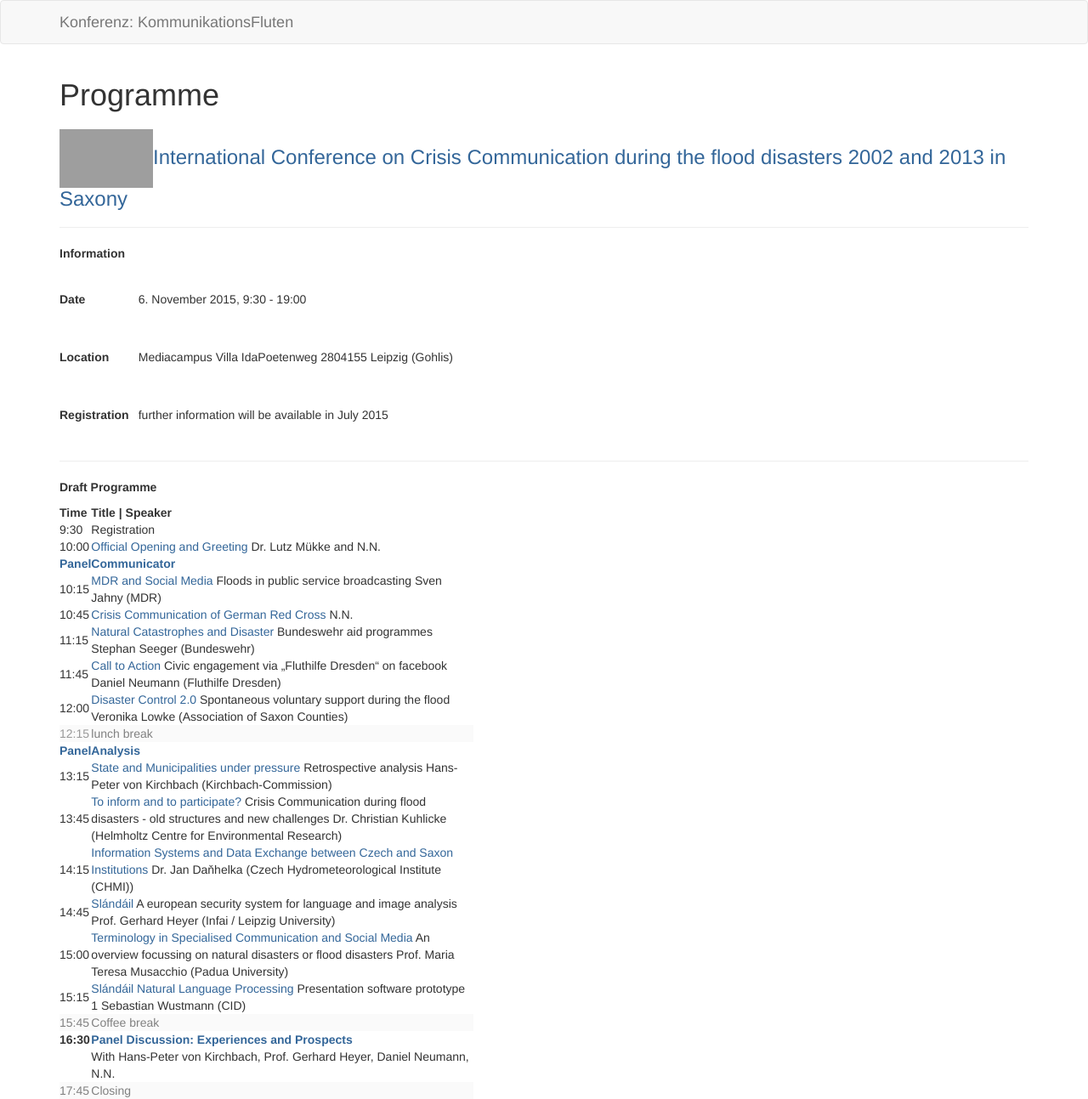
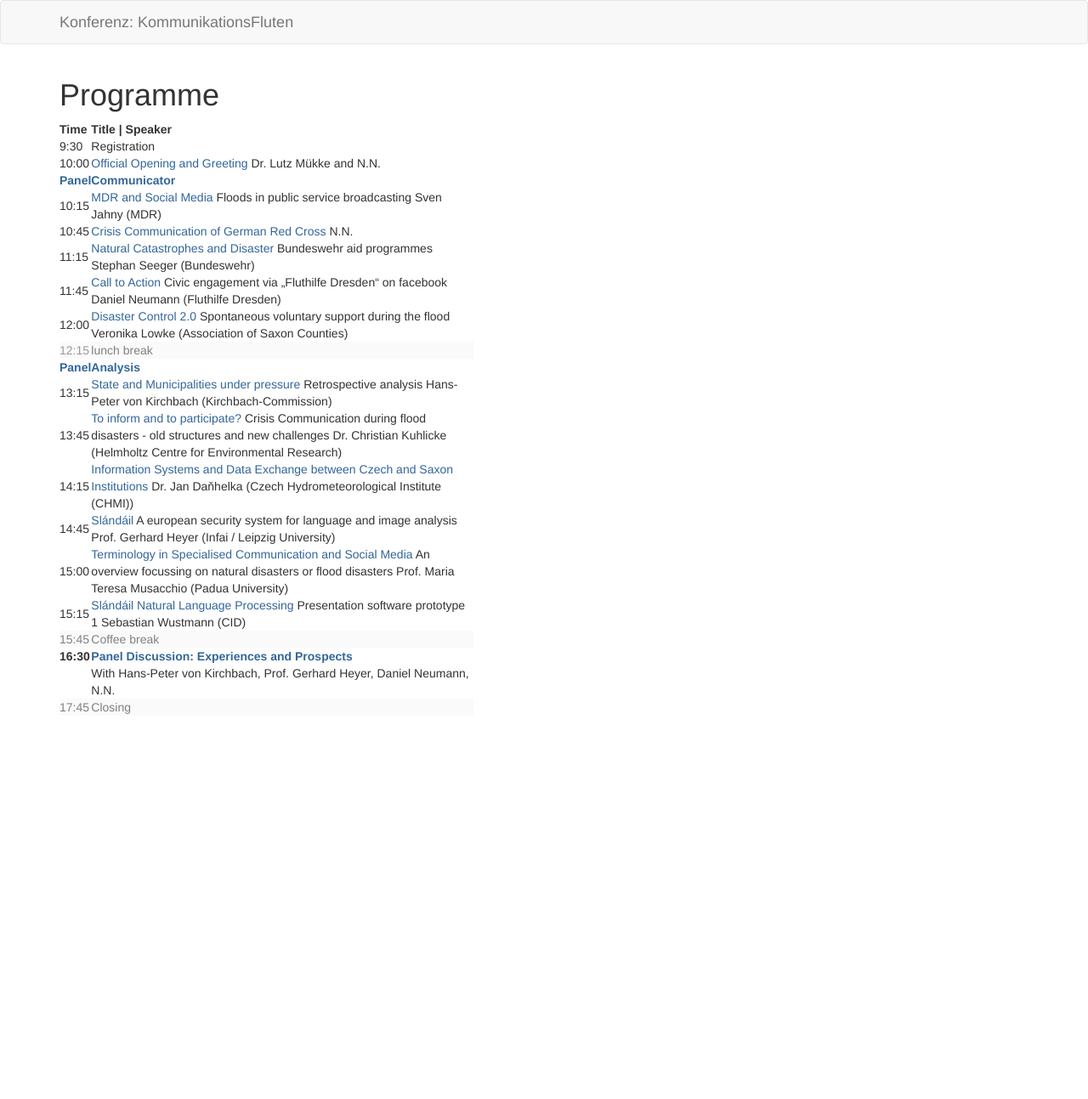
Before and after one commit to susedev/test, a Jekyll site: the page built from programme.html, in a window 1280 px wide. Shown: the whole page at 85% size. Built offline with Jekyll 4.4.1, drawn with Linux system fonts in a browser that asks for light colours; after the commit the page ends 900 px from its top, so only the background shows below that; grey boxes are pictures that could not be loaded.

Commit message:
Edit from JekyllCMS

```diff
--- a/programme.html
+++ b/programme.html
@@ -1,31 +1,6 @@
 ---
 title: Programme
 ---
-<h3><span style="color: ##336699;"><a href="http://www.eijc.eu/conference-communication-floods/"><img alt="160x100" class="alignright wp-image-2688" height="69" src="http://www.eijc.eu/wp-content/uploads/2015/06/160x100.jpg" width="110" /></a></span><span style="color: #336699;">International Conference on Crisis Communication during the flood disasters 2002 and 2013 in Saxony</span></h3>
-
-<hr noshade="noshade" size="1" />
-<p><strong>Information</strong></p>
-
-<table style="height: 204px;" width="513;">
-	<tbody>
-		<tr>
-			<th><strong>Date</strong></th>
-			<td>6. November 2015, 9:30 - 19:00</td>
-		</tr>
-		<tr>
-			<th><strong>Location</strong></th>
-			<td>Mediacampus Villa IdaPoetenweg 2804155 Leipzig (Gohlis)</td>
-		</tr>
-		<tr>
-			<th><strong>Registration</strong></th>
-			<td>further information will be available in July 2015</td>
-		</tr>
-	</tbody>
-</table>
-
-<hr noshade="noshade" size="1" />
-<p style="text-align: left;"><strong>Draft Programme</strong></p>
-
 <table>
 	<colgroup>
 		<col width="20" />
```
